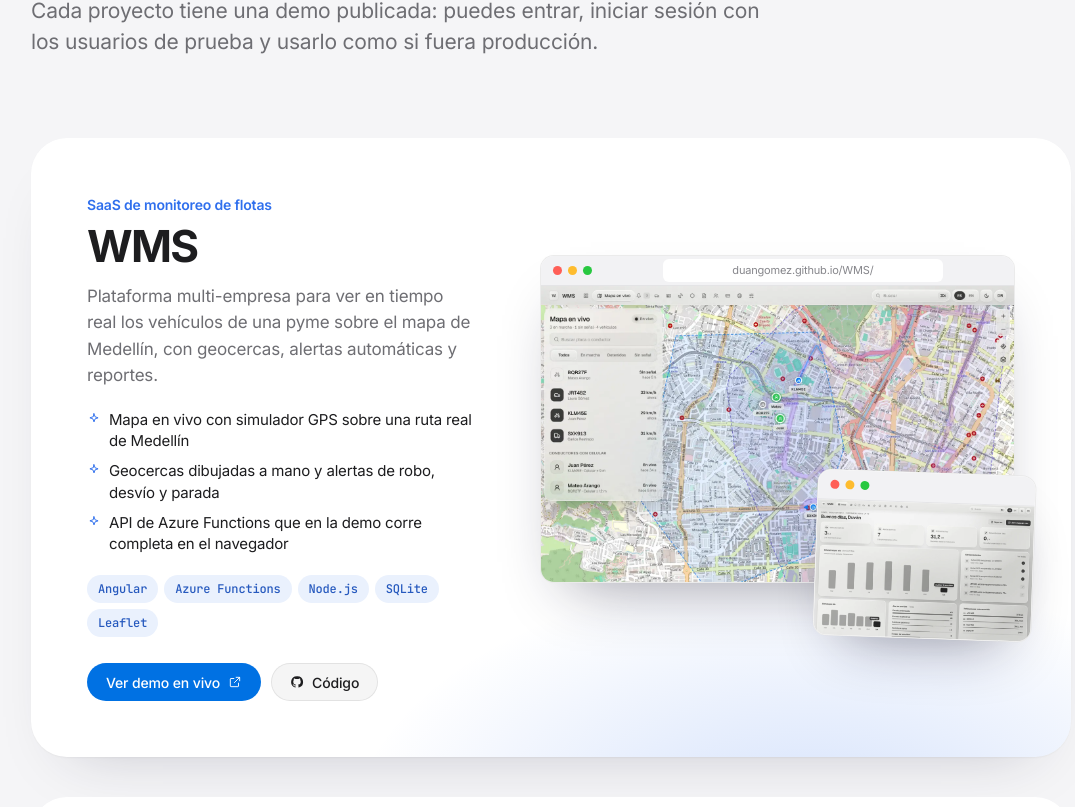
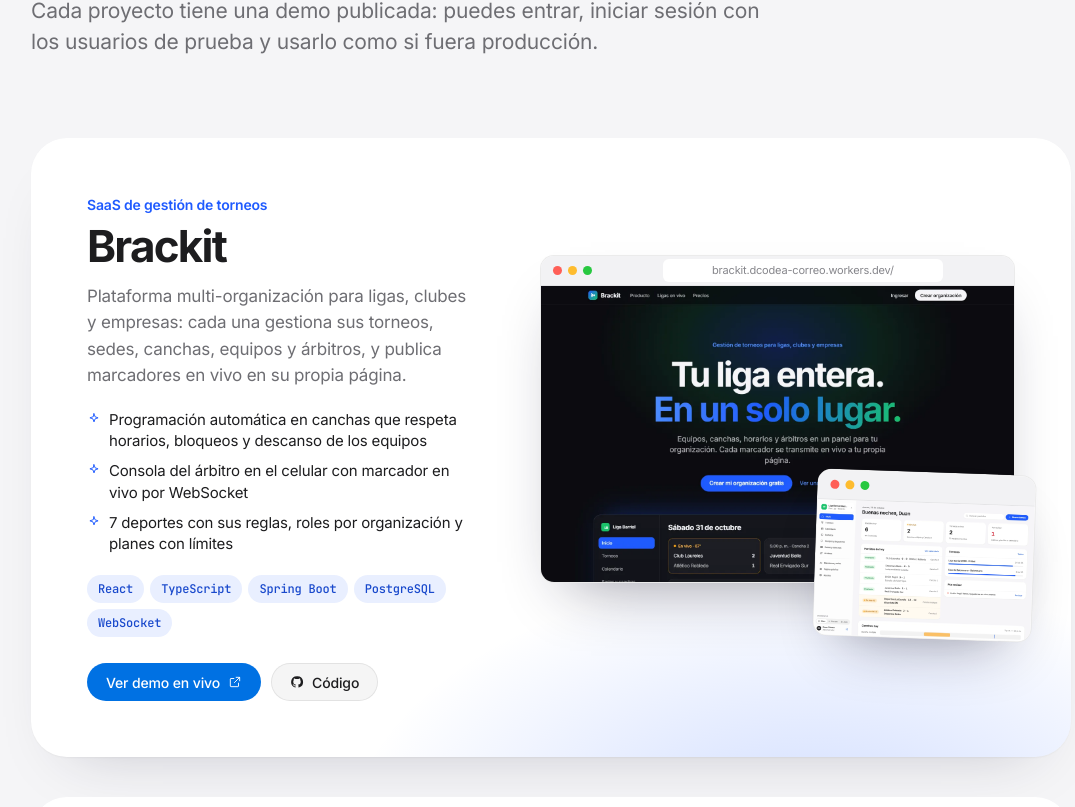
Before and after one commit to DuanGomez/Duan-Portafolio, a React (Vite) app: page / in a window 1280 px wide. Shown: the part 2713-3520 px from the top of the page, without its empty margins (89-1164 px from the left). Built offline with nearby package versions, Linux system fonts and the light colour scheme.

Commit message:
Proyectos: Brackit, SaaS de gestión de torneos

```diff
--- a/src/data.ts
+++ b/src/data.ts
@@ -40,6 +40,19 @@ const PAGES = 'https://duangomez.github.io';
 const GH = 'https://github.com/DuanGomez';
 
 export const PROJECTS: Project[] = [
+  {
+    id: 'brackit',
+    name: 'Brackit',
+    kicker: 'SaaS de gestión de torneos',
+    summary: 'Plataforma multi-organización para ligas, clubes y empresas: cada una gestiona sus torneos, sedes, canchas, equipos y árbitros, y publica marcadores en vivo en su propia página.',
+    highlights: ['Programación automática en canchas que respeta horarios, bloqueos y descanso de los equipos', 'Consola del árbitro en el celular con marcador en vivo por WebSocket', '7 deportes con sus reglas, roles por organización y planes con límites'],
+    stack: ['React', 'TypeScript', 'Spring Boot', 'PostgreSQL', 'WebSocket'],
+    image: 'projects/brackit.webp',
+    gallery: ['projects/brackit-panel.webp'],
+    demo: 'https://brackit.dcodea-correo.workers.dev/',
+    repo: `${GH}/Brackit`,
+    accent: '#1F5BFF',
+  },
   {
     id: 'wms',
     name: 'WMS',
```
Also changed, not shown: public/projects/brackit-panel.webp (added), public/projects/brackit.webp (added).
